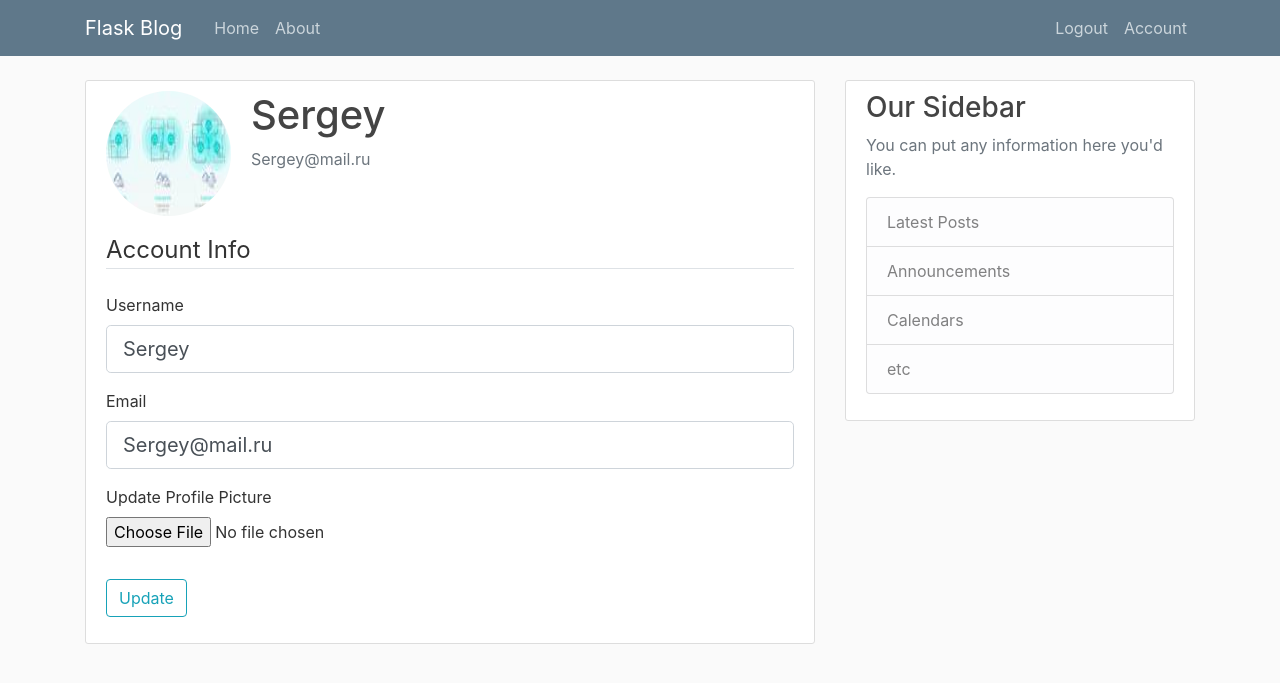
After one commit to Zepp333333/LearnFlask, a Flask app: page /account in a window 1280 px wide. The commit adds this page. Shown: the top 683 px of the page. Run offline with Flask 2, Linux system fonts and the light colour scheme; a user stored in the database is signed in; some libraries are stand-ins or nearby versions.

Commit message:
added account update

```diff
--- a/flaskblog/__init__.py
+++ b/flaskblog/__init__.py
@@ -9,5 +9,7 @@
 db = SQLAlchemy(app)
 bcrypt = Bcrypt(app)
 login_manager = LoginManager(app)
+login_manager.login_view = 'login'
+login_manager.login_message_category = 'info'
 
 from flaskblog import routes
--- a/flaskblog/forms.py
+++ b/flaskblog/forms.py
@@ -1,4 +1,6 @@
 from flask_wtf import FlaskForm
+from flask_wtf.file import FileField, FileAllowed
+from flask_login import current_user
 from wtforms import StringField, PasswordField, SubmitField, BooleanField
 from wtforms.validators import DataRequired, Length, Email, EqualTo, ValidationError
 from flaskblog.models import User
@@ -31,3 +33,24 @@
     password = PasswordField('Password', validators=[DataRequired()])
     remember = BooleanField('Remember Me')
     submit = SubmitField('Login')
+
+
+class UpdateAccountForm(FlaskForm):
+    username = StringField('Username',
+                           validators=[DataRequired(), Length(min=2, max=20)])
+    email = StringField('Email',
+                        validators=[DataRequired(), Email()])
+    picture = FileField('Update Profile Picture', validators=[FileAllowed(['jpg', 'png'])])
+    submit = SubmitField('Update')
+
+    def validate_username(self, username):
+        if username.data != current_user.username:
+            user = User.query.filter_by(username=username.data).first()
+            if user:
+                raise ValidationError('That username is taken. Please choose a different one.')
+
+    def validate_email(self, email):
+        if email.data != current_user.email:
+            user = User.query.filter_by(email=email.data).first()
+            if user:
+                raise ValidationError('That email is taken. Please choose a different one.')
--- a/flaskblog/routes.py
+++ b/flaskblog/routes.py
@@ -1,8 +1,13 @@
-from flask import render_template, url_for, flash, redirect
+from PIL import Image
+import os
+import secrets
+from flask import render_template, url_for, flash, redirect, request
 from flaskblog import app, db, bcrypt
-from flaskblog.forms import RegistrationForm, LoginForm
+from flaskblog.forms import RegistrationForm, LoginForm, UpdateAccountForm
 from flaskblog.models import User, Post
-from flask_login import login_user, current_user, logout_user
+from flask_login import login_user, current_user, logout_user, login_required
+
+
 
 
 posts = [
@@ -56,7 +61,8 @@
         user = User.query.filter_by(email=form.email.data).first()
         if user and bcrypt.check_password_hash(user.password, form.password.data):
             login_user(user, remember=form.remember.data)
-            return redirect(url_for('home'))
+            next_page = request.args.get('next')
+            return redirect(next_page) if next_page else redirect(url_for('home'))
         else:
             flash('Login Unsuccessful. Please check email and password', 'danger')
     return render_template('login.html', title='Login', form=form)
@@ -66,3 +72,37 @@
 def logout():
     logout_user()
     return redirect(url_for('home'))
+
+
+def save_picture(form_picture):
+    random_hex = secrets.token_hex(8)
+    _, f_ext = os.path.splitext(form_picture.filename)
+    picture_fn = random_hex + f_ext
+    picture_path = os.path.join(app.root_path, 'static/profile_pics', picture_fn)
+
+    output_size = (125, 125)
+    i = Image.open(form_picture)
+    i.thumbnail(output_size)
+    i.save(picture_path)
+
+    return picture_fn
+
+
+@app.route("/account", methods=['GET', 'POST'])
+@login_required
+def account():
+    form = UpdateAccountForm()
+    if form.validate_on_submit():
+        if form.picture.data:
+            picture_file = save_picture(form.picture.data)
+            current_user.image_file = picture_file
+        current_user.username = form.username.data
+        current_user.email = form.email.data
+        db.session.commit()
+        flash('You account has been updated!', 'success')
+        return redirect(url_for('account'))
+    elif request.method == 'GET':
+        form.username.data = current_user.username
+        form.email.data = current_user.email
+    image_file = url_for('static', filename='profile_pics/' + current_user.image_file)
+    return render_template('account.html', title='Account', image_file=image_file, form=form)
--- /dev/null
+++ b/flaskblog/templates/account.html
@@ -0,0 +1,57 @@
+{% extends "layout.html" %}
+{% block content %}
+    <div class="content-section">
+      <div class="media">
+        <img class="rounded-circle account-img" src="{{ image_file }}">
+        <div class="media-body">
+          <h2 class="account-heading">{{ current_user.username }}</h2>
+          <p class="text-secondary">{{ current_user.email }}</p>
+        </div>
+        </div>
+            <form method="POST" action="" enctype="multipart/form-data">
+                {{ form.hidden_tag() }}
+                <fieldset class="form-group">
+                    <legend class="border-bottom mb-4">Account Info</legend>
+                    <div class="form-group">
+                        {{ form.username.label(class="form-control-label") }}
+
+                        {% if form.username.errors %}
+                            {{ form.username(class="form-control form-control-lg is-invalid") }}
+                            <div class="invalid-feedback">
+                                {% for error in form.username.errors %}
+                                    <span>{{ error }}</span>
+                                {% endfor %}
+                            </div>
+                        {% else %}
+                            {{ form.username(class="form-control form-control-lg") }}
+                        {% endif %}
+                    </div>
+                    <div class="form-group">
+                        {{ form.email.label(class="form-control-label") }}
+                        {% if form.email.errors %}
+                            {{ form.email(class="form-control form-control-lg is-invalid") }}
+                            <div class="invalid-feedback">
+                                {% for error in form.email.errors %}
+                                    <span>{{ error }}</span>
+                                {% endfor %}
+                            </div>
+                        {% else %}
+                            {{ form.email(class="form-control form-control-lg") }}
+                        {% endif %}
+                    </div>
+                    <div class="form-group">
+                        {{ form.picture.label() }}
+                        {{ form.picture(class="form-control-file") }}
+                        {% if form.picture.errors %}
+                            {% for error in form.picture.errors %}
+                                    <span class="text-danger">{{ error }}</span></br>
+                            {% endfor %}
+                        {% endif %}
+                    </div>
+                </fieldset>
+                <div class="form-group">
+                    {{ form.submit(class="btn btn-outline-info") }}
+                </div>
+            </form>
+    </div>
+{% endblock content %}
--- a/flaskblog/templates/layout.html
+++ b/flaskblog/templates/layout.html
@@ -33,6 +33,7 @@
             <div class="navbar-nav">
                 {% if current_user.is_authenticated %}
                     <a class="nav-item nav-link" href="{{ url_for('logout') }}">Logout</a>
+                    <a class="nav-item nav-link" href="{{ url_for('account') }}">Account</a>
                 {% else %}
                     <a class="nav-item nav-link" href="{{ url_for('login') }}">Login</a>
                     <a class="nav-item nav-link" href="{{ url_for('register') }}">Register</a>
```
Also changed, not shown: flaskblog/site.db, flaskblog/static/profile_pics/2b6d322d5c9fd5d5.jpg (added), flaskblog/static/profile_pics/460a2d067c8eb2bc.jpg (added), flaskblog/static/profile_pics/default.jpg (added).
